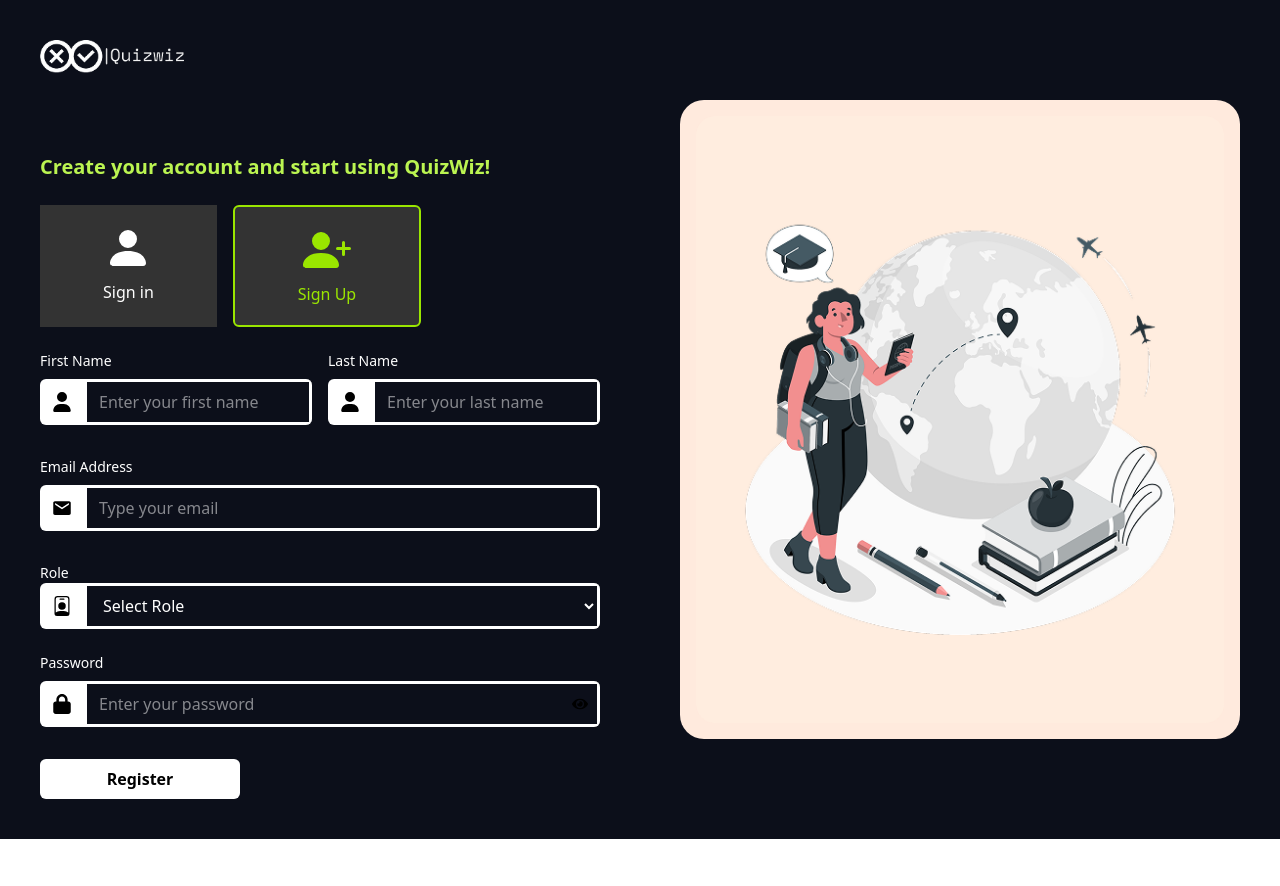
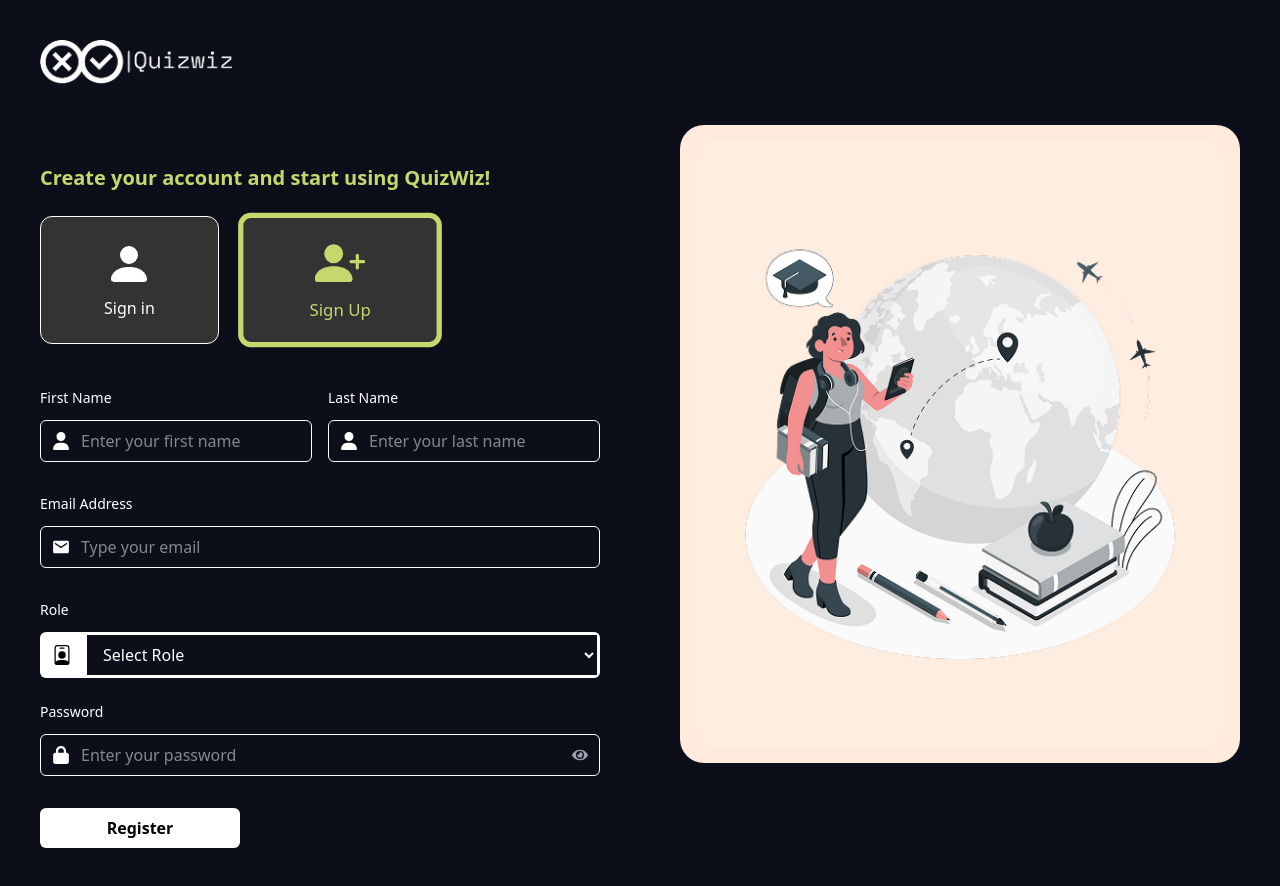
Before and after one commit to heba39920/Quiz-App, a React (Vite) app: page /Quiz-App/register in a window 1280 px wide. Before the commit the page ends 839 px from the top, so only its background shows below. Built offline with nearby package versions, Linux system fonts and the light colour scheme.

Commit message:
Auth Style enhancment Done

```diff
--- a/src/App.tsx
+++ b/src/App.tsx
@@ -64,8 +64,6 @@ function App() {
           { path: "groups", element: <GroupList /> },
           { path: "students", element: <StudentsList /> },
           { path: "questions", element: <QuestionsList /> },
-
-
           { path: "quizzes", element: <DashboardQuizzes /> },
           { path: "quizzes/:id", element: <QuizeDeatiles /> },
         ],
--- a/src/components/InputField.tsx
+++ b/src/components/InputField.tsx
@@ -1,4 +1,3 @@
-// src/components/InputField.tsx
 import React, { forwardRef, useState } from "react";
 import { FaEye, FaEyeSlash } from "react-icons/fa";
 
@@ -14,24 +13,33 @@ const InputField = forwardRef<HTMLInputElement, InputFieldProps>(
 
     return (
       <div className="my-2">
-                <div className="flex items-center bg-white rounded-md overflow-hidden relative">
-                    <span className="px-3 text-black text-xl">{icon}</span>
+        <div className="relative">
+          {/* Icon on the left inside the input */}
+          <span className="absolute left-3 top-1/2 transform -translate-y-1/2 text-white text-lg pointer-events-none">
+            {icon}
+          </span>
+
+          {/* Input field */}
           <input
             ref={ref}
             type={isPassword ? (show ? "text" : "password") : type}
             placeholder={placeholder}
             {...rest}
-                        className="w-full px-3 py-2 bg-[#0c0f1a] border-3 border-white text-white outline-none"
+            className="w-full pl-10 pr-10 py-2 bg-[#0c0f1a] border border-white text-white rounded-md outline-none"
           />
+
+          {/* Password toggle icon */}
           {isPassword && (
             <span
-                            className="absolute right-3 text-black cursor-pointer"
+              className="absolute right-3 top-1/2 transform -translate-y-1/2 text-gray-400 cursor-pointer"
               onClick={() => setShow((prev) => !prev)}
             >
               {show ? <FaEyeSlash /> : <FaEye />}
             </span>
           )}
         </div>
+
+        {/* Error message */}
         {error && <p className="text-red-500 text-sm mt-1">{error}</p>}
       </div>
     );
--- a/src/pages/Authentication/AuthLayout/AuthLayout.tsx
+++ b/src/pages/Authentication/AuthLayout/AuthLayout.tsx
@@ -8,7 +8,7 @@ const AuthLayout = () => {
       <div className="w-full lg:col-span-6 flex flex-col px-6 py-10 lg:px-10">
         {/* Logo */}
         <div className="mb-10">
-          <img className="max-w-32 lg:max-w-36" src={logoWhite} alt="logo white" />
+          <img className="max-w-32 lg:max-w-48" src={logoWhite} alt="logo white" />
         </div>
 
         {/* Form Content */}
--- a/src/pages/Authentication/ForgetPassword/ForgetPassword.tsx
+++ b/src/pages/Authentication/ForgetPassword/ForgetPassword.tsx
@@ -7,7 +7,7 @@ import { useForm } from "react-hook-form";
 import { zodResolver } from "@hookform/resolvers/zod";
 import { forgetPasswordSchema } from "@/utils/validation/validation";
 import { useForgotPassword } from "@/utils/hooks/Auth";
-import { useNavigate } from "react-router-dom";
+import { useNavigate, Link } from "react-router-dom";
 import { toast } from "react-toastify";
 import type { z } from "zod";
 
@@ -40,7 +40,7 @@ const ForgetPassword = () => {
 
   return (
     <>
-      <h2 className="text-xl text-lime-300 font-semibold mb-6 lg:text-start r">
+      <h2 className="text-2xl second-color font-semibold mb-6 lg:text-start tracking-wider">
         Forget Password
       </h2>
 
@@ -50,7 +50,7 @@ const ForgetPassword = () => {
       >
         {/* Email Input */}
         <div>
-          <label className="text-sm block mb-1">Email Address</label>
+          <label className="text-sm block mb-3">Email Address</label>
           <InputField
             icon={<IoMdMail />}
             placeholder="Enter your email"
@@ -76,6 +76,12 @@ const ForgetPassword = () => {
             "Send Email"
           )}
         </button>
+        <div className="text-sm flex justify-end">
+          <span>Login? </span>
+          <Link to="/login" className="second-color underline">
+            Click here
+          </Link>
+        </div>
       </form>
     </>
   );
--- a/src/pages/Authentication/Login/Login.tsx
+++ b/src/pages/Authentication/Login/Login.tsx
@@ -1,57 +1,90 @@
+import { useState } from "react";
+import { useForm } from "react-hook-form";
+import { zodResolver } from "@hookform/resolvers/zod";
+import { useNavigate, Link } from "react-router-dom";
+import { loginSchema } from "@/utils/validation/validation.ts";
+import { useLogin } from "@/utils/hooks/Auth.tsx";
+import type { LoginPayload } from "@/interface/AuthInterface.tsx";
+
 import InputField from "@/components/InputField";
 import { FaCircleCheck, FaLock } from "react-icons/fa6";
 import { BsFillPersonFill, BsFillPersonPlusFill } from "react-icons/bs";
 import { IoMdMail } from "react-icons/io";
-import { Link, useNavigate } from "react-router-dom";
-import type { LoginPayload } from "@/interface/AuthInterface.tsx";
-import { useForm } from "react-hook-form";
-import { zodResolver } from "@hookform/resolvers/zod";
-import { loginSchema } from "@/utils/validation/validation.ts";
-import { useLogin } from "@/utils/hooks/Auth.tsx";
 import { ImSpinner2 } from "react-icons/im";
 
 const Login = () => {
   const navigate = useNavigate();
+  const [activeTab, setActiveTab] = useState<"signin" | "signup">("signin");
+
   const {
     register,
-
     handleSubmit,
     formState: { errors },
   } = useForm<LoginPayload>({ resolver: zodResolver(loginSchema) });
+
   const loginMutation = useLogin();
+
   const onSubmit = (data: LoginPayload) => {
     loginMutation.mutate(data);
     navigate("/dashboard");
     console.log(data);
   };
+
   return (
-    <div className="w-full max-w-lg lg:max-w-2xl  sm:px-6 md:px-0">
-      <h2 className="text-xl lg:text-2xl text-lime-300 font-semibold mb-6 lg:text-start md:text-center">
+    <div className="w-full max-w-lg lg:max-w-2xl sm:px-6 md:px-0">
+      <h2 className="text-xl lg:text-2xl second-color font-semibold mb-6 lg:text-start md:text-center">
         Continue your learning journey with QuizWiz!
       </h2>
 
-      {/* Tabs */}
-      <div className="flex flex-col sm:flex-row gap-4 mb-6">
+      <div className="flex flex-col sm:flex-row gap-6 mb-11 transition-all duration-300 ease-in-out">
         {/* Sign In */}
-        <button className="flex flex-col items-center justify-center gap-2 w-full sm:w-1/2 py-4 bg-[#333333] text-lime-400 border-2 border-lime-400 rounded-md">
+        <button
+          onClick={() => {
+            setActiveTab("signin");
+            navigate("/login");
+          }}
+          className={`flex flex-col items-center justify-center gap-2  px-[63px] py-[19px] rounded-xl
+      transform transition-all duration-300 ease-in-out
+      ${
+        activeTab === "signin"
+          ? "second-color second-border border bg-[#333333] scale-105"
+          : "text-white border border-white bg-[#333333] scale-100"
+      }`}
+        >
           <BsFillPersonFill className="text-4xl lg:text-5xl" />
-          <p className="text-sm lg:text-base">Sign in</p>
+          <p className="text-sm lg:text-base font-bold">Sign in</p>
         </button>
 
         {/* Sign Up */}
-        <button className="flex flex-col items-center justify-center gap-2 w-full sm:w-1/2 py-4 bg-[#333333] text-white rounded-md">
+        <button
+          onClick={() => {
+            setActiveTab("signup");
+            navigate("/register");
+          }}
+          className={`flex flex-col items-center justify-center gap-2  px-[63px] py-[19px] rounded-xl
+      transform transition-all duration-300 ease-in-out
+      ${
+        activeTab === "signup"
+          ? "second-color second-border border bg-[#333333] scale-105"
+          : "text-white border border-white bg-[#333333] scale-100"
+      }`}
+        >
           <BsFillPersonPlusFill className="text-4xl lg:text-5xl" />
-          <Link to="/register" className="text-sm lg:text-base">
-            Sign Up
-          </Link>
+          <p className="text-sm lg:text-base font-bold">Sign Up</p>
         </button>
       </div>
 
-      {/* Form */}
-      <form onSubmit={handleSubmit(onSubmit)} className="space-y-5">
+      {/* Sign In Form */}
+      {activeTab === "signin" && (
+        <form
+          onSubmit={handleSubmit(onSubmit)}
+          className="space-y-5 transition-opacity duration-300 ease-in-out opacity-100"
+        >
           {/* Email */}
           <div>
-          <label className="text-sm block mb-1">Registered email address</label>
+            <label className="text-sm block mb-3">
+              Registered email address
+            </label>
             <InputField
               {...register("email")}
               icon={<IoMdMail />}
@@ -60,13 +93,15 @@ const Login = () => {
               error={errors.email?.message}
             />
             {errors.email && (
-            <p className="text-red-500 text-sm mt-1">{errors.email?.message}</p>
+              <p className="text-red-500 text-sm mt-1">
+                {errors.email.message}
+              </p>
             )}
           </div>
 
           {/* Password */}
           <div>
-          <label className="text-sm block mb-1">Password</label>
+            <label className="text-sm block mb-3">Password</label>
             <InputField
               {...register("password")}
               icon={<FaLock />}
@@ -95,19 +130,20 @@ const Login = () => {
               ) : (
                 <>
                   <FaCircleCheck className="size-6" />
-                <span>Sign in </span>
+                  <span>Sign in</span>
                 </>
               )}
             </button>
 
             <div className="text-sm">
               <span>Forgot password? </span>
-            <Link to="/forget-password" className="text-lime-400 underline">
+              <Link to="/forget-password" className="second-color underline">
                 Click here
               </Link>
             </div>
           </div>
         </form>
+      )}
     </div>
   );
 };
--- a/src/pages/Authentication/Register/Register.tsx
+++ b/src/pages/Authentication/Register/Register.tsx
@@ -1,3 +1,4 @@
+import { useState } from "react";
 import InputField from "@/components/InputField";
 import {
   BsFillPersonFill,
@@ -17,8 +18,8 @@ import { toast } from "react-toastify";
 
 const Register = () => {
   const navigate = useNavigate();
+  const [activeTab, setActiveTab] = useState<"signin" | "signup">("signup");
 
-  // ✅ React Hook Form + Zod
   const {
     register,
     handleSubmit,
@@ -27,10 +28,8 @@ const Register = () => {
     resolver: zodResolver(registerSchema),
   });
 
-  // ✅ Mutation Hook
   const registerMutation = useRegister();
 
-  // ✅ Submit handler
   const onSubmit = (data: RegisterPayload) => {
     registerMutation.mutate(data, {
       onSuccess: () => {
@@ -42,26 +41,46 @@ const Register = () => {
 
   return (
     <>
-      <h2 className="text-xl text-lime-300 font-semibold mb-6">
+      <h2 className="text-xl second-color font-semibold mb-6">
         Create your account and start using QuizWiz!
       </h2>
 
       {/* Tabs */}
-      <div className="flex gap-4 mb-6">
+      <div className="flex flex-col sm:flex-row gap-6 mb-11 transition-all duration-300 ease-in-out">
+        {/* Sign In */}
         <button
-          type="button"
-          className="flex items-center flex-col gap-2 px-[63px] py-[19px] bg-[#333333]"
-          onClick={() => navigate("/login")}
+          onClick={() => {
+            setActiveTab("signin");
+            navigate("/login");
+          }}
+          className={`flex flex-col items-center justify-center gap-2  px-[63px] py-[19px] rounded-xl
+      transform transition-all duration-300 ease-in-out
+      ${
+        activeTab === "signin"
+          ? "second-color second-border border bg-[#333333] scale-105"
+          : "text-white border border-white bg-[#333333] scale-100"
+      }`}
         >
-          <BsFillPersonFill className="text-5xl" />
-          <p>Sign in</p>
+          <BsFillPersonFill className="text-4xl lg:text-5xl" />
+          <p className="text-sm lg:text-base">Sign in</p>
         </button>
+
+        {/* Sign Up */}
         <button
-          type="button"
-          className="flex items-center flex-col gap-2 px-[63px] py-[19px] bg-[#333333] border-2 border-lime-400 text-lime-400 rounded-md"
+          onClick={() => {
+            setActiveTab("signup");
+            navigate("/register");
+          }}
+          className={`flex flex-col items-center justify-center gap-2  px-[63px] py-[19px] rounded-xl
+      transform transition-all duration-300 ease-in-out
+      ${
+        activeTab === "signup"
+          ? "second-color second-border border bg-[#333333] scale-105"
+          : "text-white border border-white bg-[#333333] scale-100"
+      }`}
         >
-          <BsFillPersonPlusFill className="text-5xl" />
-          <p>Sign Up</p>
+          <BsFillPersonPlusFill className="text-4xl lg:text-5xl" />
+          <p className="text-sm lg:text-base">Sign Up</p>
         </button>
       </div>
 
@@ -73,7 +92,7 @@ const Register = () => {
         {/* First & Last Name */}
         <div className="flex gap-4">
           <div className="flex-1">
-            <label className="text-sm block mb-1">First Name</label>
+            <label className="text-sm block mb-3">First Name</label>
             <InputField
               icon={<FaUser />}
               placeholder="Enter your first name"
@@ -87,7 +106,7 @@ const Register = () => {
           </div>
 
           <div className="flex-1">
-            <label className="text-sm block mb-1">Last Name</label>
+            <label className="text-sm block mb-3">Last Name</label>
             <InputField
               icon={<FaUser />}
               placeholder="Enter your last name"
@@ -103,7 +122,7 @@ const Register = () => {
 
         {/* Email */}
         <div>
-          <label className="text-sm block">Email Address</label>
+          <label className="text-sm block mb-3">Email Address</label>
           <InputField
             icon={<IoMdMail />}
             placeholder="Type your email"
@@ -117,7 +136,7 @@ const Register = () => {
 
         {/* Role */}
         <div>
-          <label className="text-sm block">Role</label>
+          <label className="text-sm block mb-3">Role</label>
           <div className="flex items-center bg-white rounded-md overflow-hidden">
             <span className="px-3 text-black text-xl">
               <BsPersonBadge />
@@ -138,7 +157,7 @@ const Register = () => {
 
         {/* Password */}
         <div>
-          <label className="text-sm block">Password</label>
+          <label className="text-sm block mb-3">Password</label>
           <InputField
             icon={<FaLock />}
             type="password"
--- a/src/pages/Authentication/ResetPassword/ResetPassword.tsx
+++ b/src/pages/Authentication/ResetPassword/ResetPassword.tsx
@@ -42,12 +42,12 @@ const ResetPassword = () => {
 
   return (
     <form onSubmit={handleSubmit(onSubmit)} className="space-y-6 w-full">
-      <h2 className="text-xl text-lime-300 font-semibold mb-6">
+      <h2 className="text-xl second-color font-semibold mb-6">
         Reset Password
       </h2>
 
       <div>
-        <label className="text-sm block mb-1">Email</label>
+        <label className="text-sm block mb-3">Email</label>
         <InputField
           icon={<IoMdMail />}
           type="email"
@@ -60,7 +60,7 @@ const ResetPassword = () => {
       </div>
 
       <div>
-        <label className="text-sm block mb-1">OTP</label>
+        <label className="text-sm block mb-3">OTP</label>
         <InputField
           icon={<IoMdMail />}
           type="text"
@@ -73,7 +73,7 @@ const ResetPassword = () => {
       </div>
 
       <div>
-        <label className="text-sm block mb-1">Password</label>
+        <label className="text-sm block mb-3">Password</label>
         <InputField
           icon={<FaKey />}
           type="password"
@@ -86,7 +86,7 @@ const ResetPassword = () => {
       </div>
 
       <div>
-        <label className="text-sm block mb-1">Confirm Password</label>
+        <label className="text-sm block mb-3">Confirm Password</label>
         <InputField
           icon={<FaKey />}
           type="password"
--- a/src/styles/global.css
+++ b/src/styles/global.css
@@ -2,15 +2,23 @@
 @import "./Quizzes.css";
 :root {
   --main-text-color: rgba(0, 0, 0, 1);
+  --second-text-color: #c5d86d;
   --main-border: 1px solid rgba(0, 0, 0, 0.2);
+  --second-border: 5px solid #c5d86d;
 }
 
 .main-text {
   color: var(--main-text-color);
 }
-
+.second-color {
+  color: var(--second-text-color);
+}
 .main-border {
   border: var(--main-border);
+}
+
+.second-border {
+  border: var(--second-border);
 }
 
 .rdp-month_grid {
@@ -33,3 +41,13 @@
   padding-top: 0.5% !important;
   color: rgba(0, 0, 0, 1) !important;
 }
+
+input:-webkit-autofill,
+input:-webkit-autofill:hover,
+input:-webkit-autofill:focus,
+textarea:-webkit-autofill,
+select:-webkit-autofill {
+  transition: background-color 9999s ease-in-out 0s;
+  -webkit-text-fill-color: #fff !important;
+  box-shadow: 0 0 0px 1000px #0c0f1a inset !important;
+}
```
Lines whose indentation alone changed are shown as unchanged.
